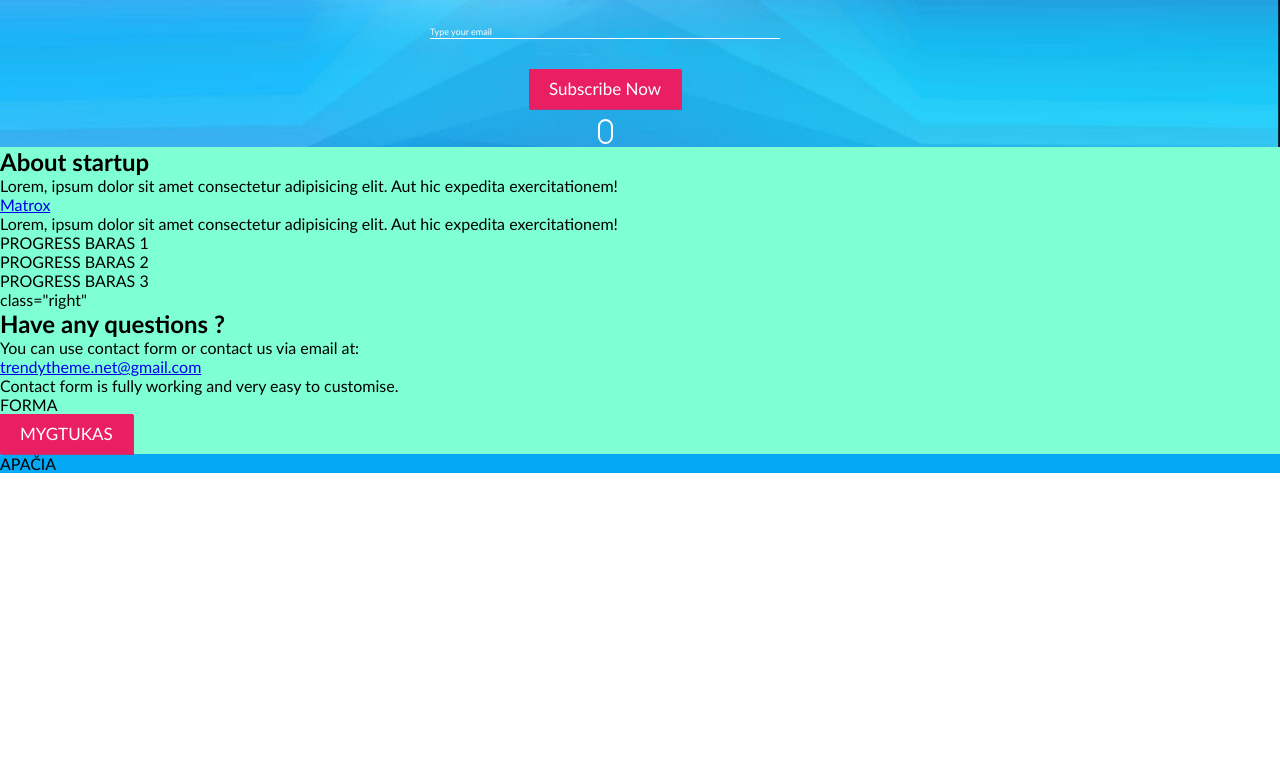
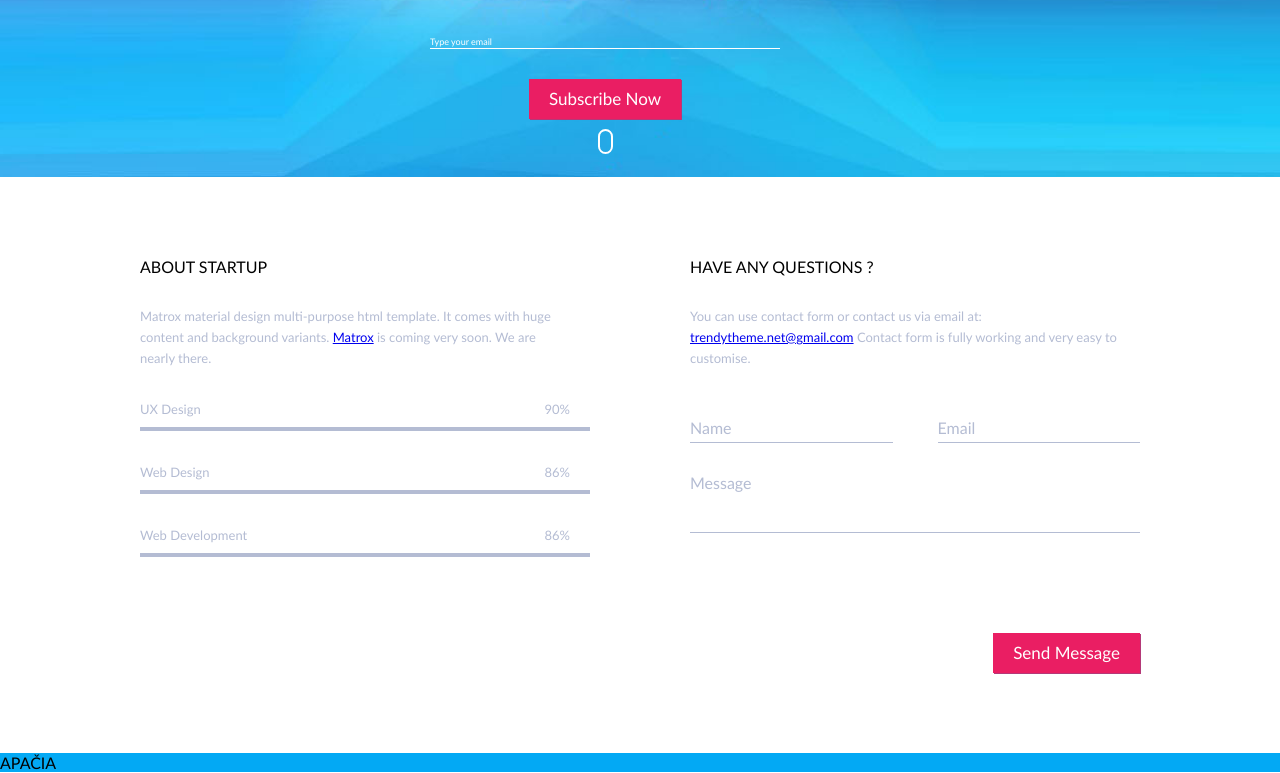
Before and after one commit to devyni/3-coming-soon, a plain HTML site: page index.html in a window 1280 px wide. Shown: the part 232-1005 px from the top of the page. Before the commit the page ends 800 px from the top, so only its background shows below. Drawn offline with Linux system fonts and the light colour scheme.

Commit message:
Middle part content

```diff
--- a/css/main.css
+++ b/css/main.css
@@ -10,13 +10,12 @@ body {
         background-image: url("../img/hero-background.png");
         background-size: cover;
         background-position: center;
-
     }
         .hero > .container {
             display: inline-block;
             float: left;
             width: 500px;
-            margin-top: 30px;
+            margin: 40px 0 20px 0;
             margin-left: calc(50% - 285px);
             text-align: center;
         }
@@ -30,7 +29,7 @@ body {
                 padding: 20px 120px 0 120px;
                 text-transform: uppercase;
             }
-            .container > .paragraph {
+            .container > .paragraph-hero {
                 display: inline-block;
                 margin-top: 10px;
                 width: 100%;
@@ -97,44 +96,131 @@ body {
                 left: 100px;
             }
     .main {
-            height: 35%;
-            background-color: aquamarine;
+        display: inline-block;
+        float: left;
+        height: 35%;
+        width: 100%;
+        background-color: #fff;
+    }
+        .main > .container {
+            display: inline-block;
+            float: left;
+            margin-left: calc(50% - 500px);
+            width: 1000px;
+            margin-top: 80px;
+            margin-bottom: 80px;
+         }
+        .title {
+            display: inline-block;
+            float: left;
+            text-transform: uppercase;
+            font-weight: 400;
+            font-size: medium;
+            /* background-color: aqua; */
         }
-        .main > .container {
-
-         }
+        .paragraph {
+            display: inline-block;
+            float: left;
+            width: 95%;
+            padding: 30px 0 30px 0;
+            color: #B4BCD3;
+            font-size: small;
+            line-height: 1.6;
+            /* background-color: blue; */
+        }
             .container > .left {
-
+                display: inline-block;
+                float: left;
+                width: 45%;
+                height: 100%;
+                /* background-color: aquamarine; */
             }
-                .left > .title {
-
-                }
-                .left > .paragraph {
-
-                }
                 .left > .text-link {
-
+                    display: inline-block;
+                    float: left;
+                    color: #EA1E63;
                  }
                 .left > .progress-bar{
-
+                    display: inline-block;
+                    width: 100%;
+                    color: #B4BCD3;
+                    font-size: small;
+                    /* background-color: blueviolet; */
                 }
+                    .progress-bar > .name {
+                        display: inline-block;
+                        float: left;
+                        width: 50%;
+                    }
+                    .progress-bar > .value {
+                        display: inline-block;
+                        text-align: right;
+                        padding-right: 20px;
+                        width: 50%;
+                        /* background-color: #EA1E63; */
+                    }
+                    .progress-bar > .element {
+                        display: inline-block;
+                        float: left;
+                        width: 100%;
+                        margin: 10px 0 30px 0;
+                        border: 2px solid;
+                    }
             .container > .right {
-
+                display: inline-block;
+                float: right;
+                width: 45%;
+                /* background-color: #EA1E63; */
             }
-                .right > .title {
-
-                }
-                .right > .paragraph {
+                .paragraph {
+                    display: inline-block;
+                    float: left;
 
                 }
                 .right > .text-link {
+                    display: inline-block;
+                    float: right;
+                    background-color: #EA1E63;
 
                 }
                 .right > .form {
+                    display: inline-block;
+                    float: left;
+                    width: 100%;
+                    margin-top: 20px;
+                    /* background-color: aquamarine; */
+                }
+                    .form > .name {
+                        display: inline-block;
+                        float: left;
+                        padding-bottom: 5px;
+                        width: 45%;
+                        color: #B4BCD3;
+                        border-bottom: 1px solid #B4BCD3;
+                    }
+                    .form > .email {
+                        display: inline-block;
+                        float: left;
+                        margin-left: 10%;
+                        padding-bottom: 5px;
+                        width: 45%;
+                        color: #B4BCD3;
+                        border-bottom: 1px solid #B4BCD3;
+                    }
+                    .form > .message {
+                        display: inline-block;
+                        float: left;
+                        margin-top: 30px;
+                        padding-bottom: 40px;
+                        width: 100%;
+                        color: #B4BCD3;
+                        border-bottom: 1px solid #B4BCD3;
 
-                }
+                    }
                 .right > .btn {
-
+                    display: inline-block;
+                    float: right;
+                    margin-top: 100px;
                 }
     .footer {
         background-color: #03a9f4;
--- a/index.html
+++ b/index.html
@@ -20,7 +20,7 @@
         <div class="container">
         <img class="top-image" src="./img/top-image.png" alt="Žalias trikampis">
             <h1 class="main-title">Coming soon</h1>
-            <p class="paragraph">An awesome new company for
+            <p class="paragraph-hero">An awesome new company for
                 web resources is coming very soon.<br>Enter your email to
                 request an early invitation!</p>
              <div class="clock">
@@ -44,45 +44,49 @@
         </div>
     </div>
     <div class="main">
-        <div class="left">
-            <h2 class="title">About startup</h2>
-            <div>
-                <p class="paragraph">Lorem, ipsum
-                    dolor sit amet consectetur adipisicing
-                    elit. Aut hic expedita exercitationem!
-                </p>
+        <div class="container">
+            <div class="left">
+                <h2 class="title">About startup</h2>
+                <p class="paragraph">Matrox material design multi-purpose
+                    html template. It comes with huge
+                    content and background variants.
                 <a class="text-link" href="#">Matrox</a>
-                <p class="paragraph">Lorem, ipsum
-                    dolor sit amet consectetur adipisicing
-                    elit. Aut hic expedita exercitationem!
+                    is coming very soon. We are nearly there.
                 </p>
                 <div class="progress-bar">
-                    PROGRESS BARAS 1
+                    <div class="name">UX Design</div>
+                    <div class="value">90%</div>
+                    <div class="element"></div>
                 </div>
                 <div class="progress-bar">
-                    PROGRESS BARAS 2
+                    <div class="name">Web Design</div>
+                    <div class="value">86%</div>
+                    <div class="element"></div>
                 </div>
                 <div class="progress-bar">
-                    PROGRESS BARAS 3
+                    <div class="name">Web Development</div>
+                    <div class="value">86%</div>
+                    <div class="element"></div>
                 </div>
             </div>
-        <div> class="right"
-            <h2 class="title">Have any questions ?</h2>
-            <div>
+            <div class="right">
+                <h2 class="title">Have any questions ?</h2>
                 <p class="paragraph">You can use contact form or contact
-                    us via email at:
-                </p>
-                <a class="text-link" href="#">trendytheme.net@gmail.com</a>
-                <p class="paragraph">Contact form is fully working and very easy
+                       us via email at:
+                <a class="text-link" href="mailto:trendytheme.net@gmail.com">trendytheme.net@gmail.com</a>
+                    Contact form is fully working and very easy
                     to customise.
                 </p>
                 <div class="form">
-                    FORMA
+                    <div class="input name" type="text">Name</div>
+                    <div class="input email" type="email">Email</div>
+                    <div class="input message" type="text">Message</div>
                 </div>
                 <div class="btn">
-                    MYGTUKAS
+                    Send Message
                 </div>
             </div>
+
         </div>
     </div>
     <div class="footer">
```
